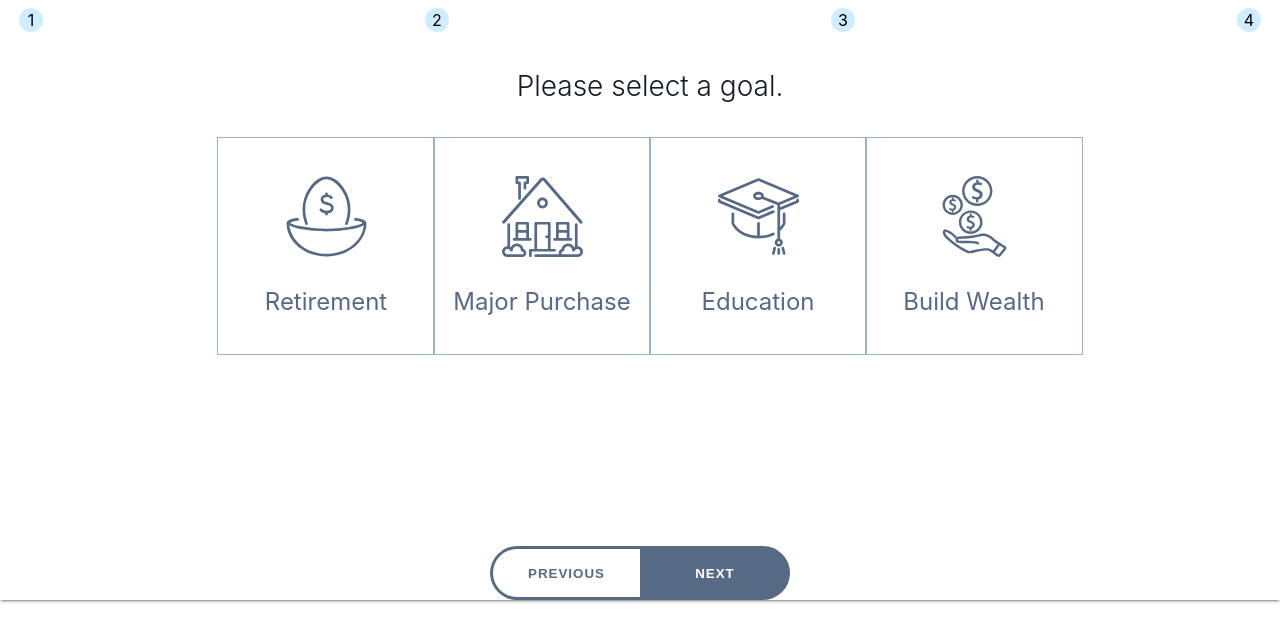
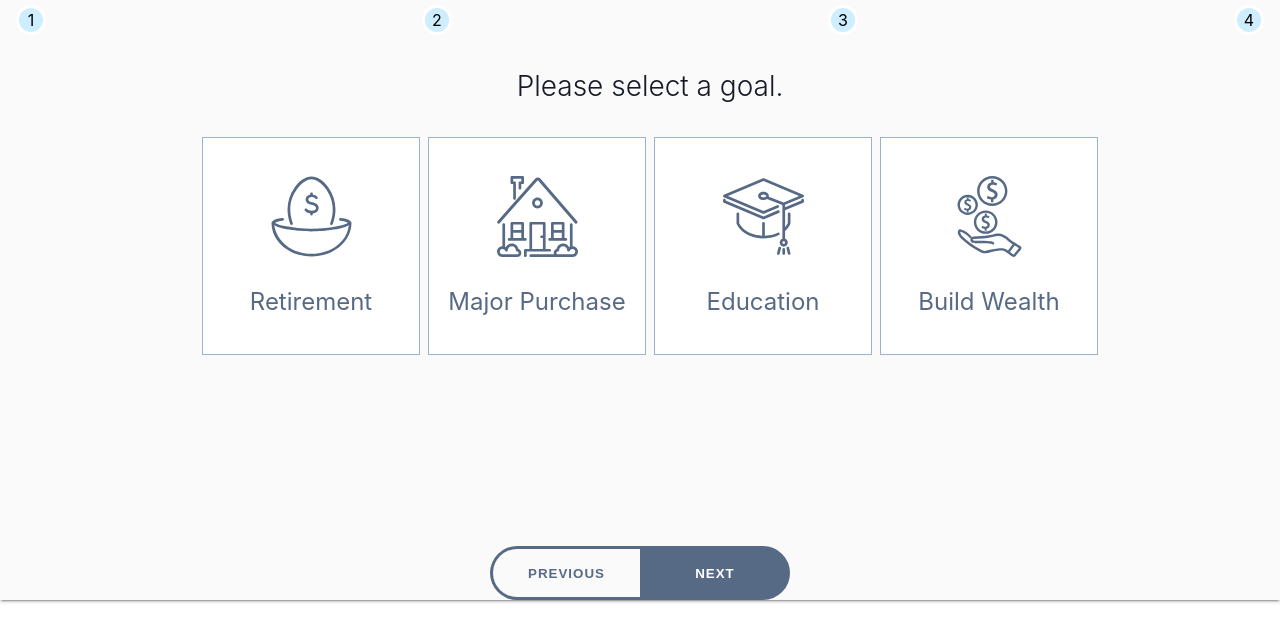
Before and after one commit to Milan1993/invest-strategy, a React (Create React App) app: page / in a window 1280 px wide. Shown: the top 642 px of the page. Built offline with nearby package versions, Linux system fonts and the light colour scheme; the HTML template or start-up script is replaced by a standard one.

Commit message:
Background color changes | Added gap between goal types

```diff
--- a/src/components/GoalType.jsx
+++ b/src/components/GoalType.jsx
@@ -15,6 +15,7 @@ const GoalTypeContainer = styled.a`
   justify-content: center;
   color: #9cb1cd;
   text-decoration: none;
+  background-color: #ffffff;
 
   svg {
     width: 81px;
--- a/src/components/GoalTypes.jsx
+++ b/src/components/GoalTypes.jsx
@@ -18,6 +18,7 @@ const UL = styled.ul`
   list-style: none;
   display: flex;
   padding: 0;
+  gap: 10px;
 `;
 
 const GoalTypes = ({ types, goNextStep }) => {
--- a/src/components/Step/StepProgress.jsx
+++ b/src/components/Step/StepProgress.jsx
@@ -11,7 +11,7 @@ const StepTitle = styled.div`
   text-align: center;
   font-size: 0.7rem;
   align-items: center;
-  background: #fff;
+  background: #fafafa;;
   padding: 0 1rem;
 `;
 
--- a/src/components/Step/Stepper.jsx
+++ b/src/components/Step/Stepper.jsx
@@ -14,6 +14,7 @@ const StepperComponent = styled.div`
   gap: 80px;
   display: inline-flex;
   justify-content: space-between;
+  background-color: #fafafa;
 `;
 
 const StepperSelector = styled.div`
```
